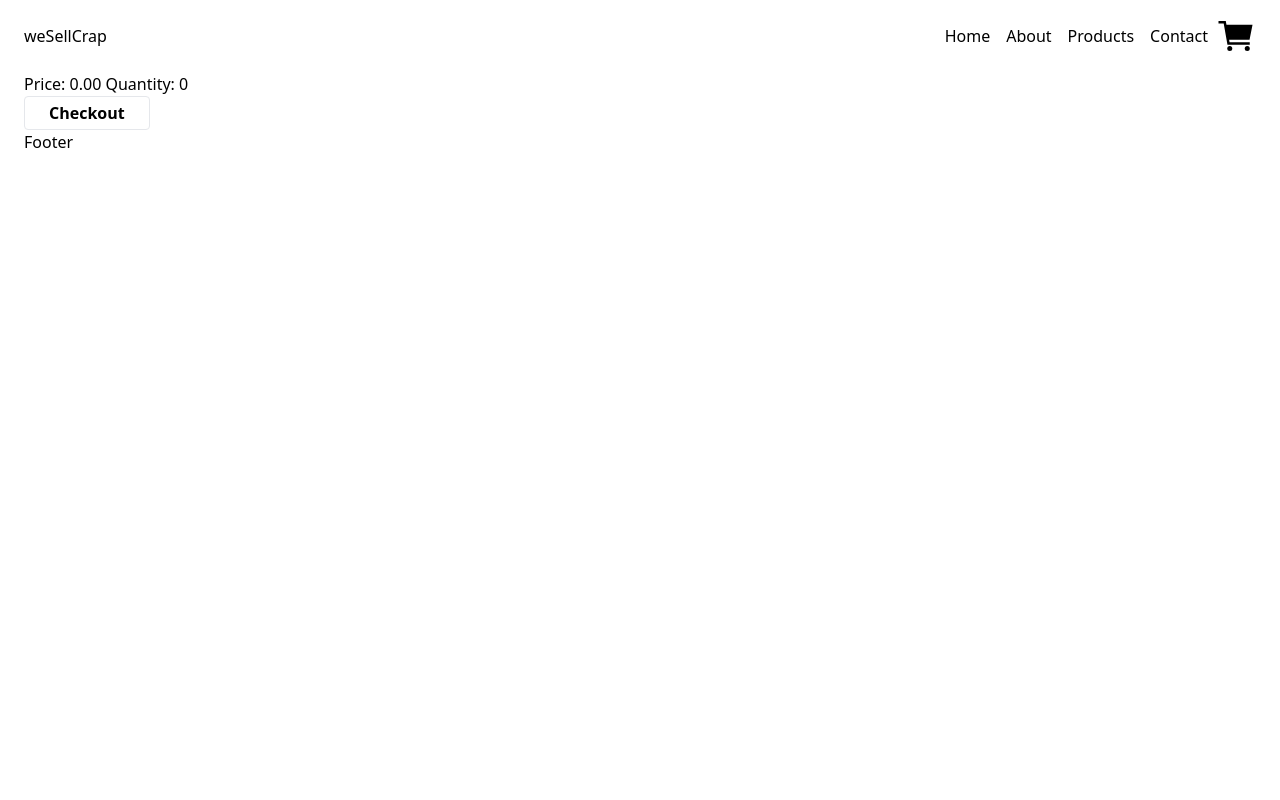
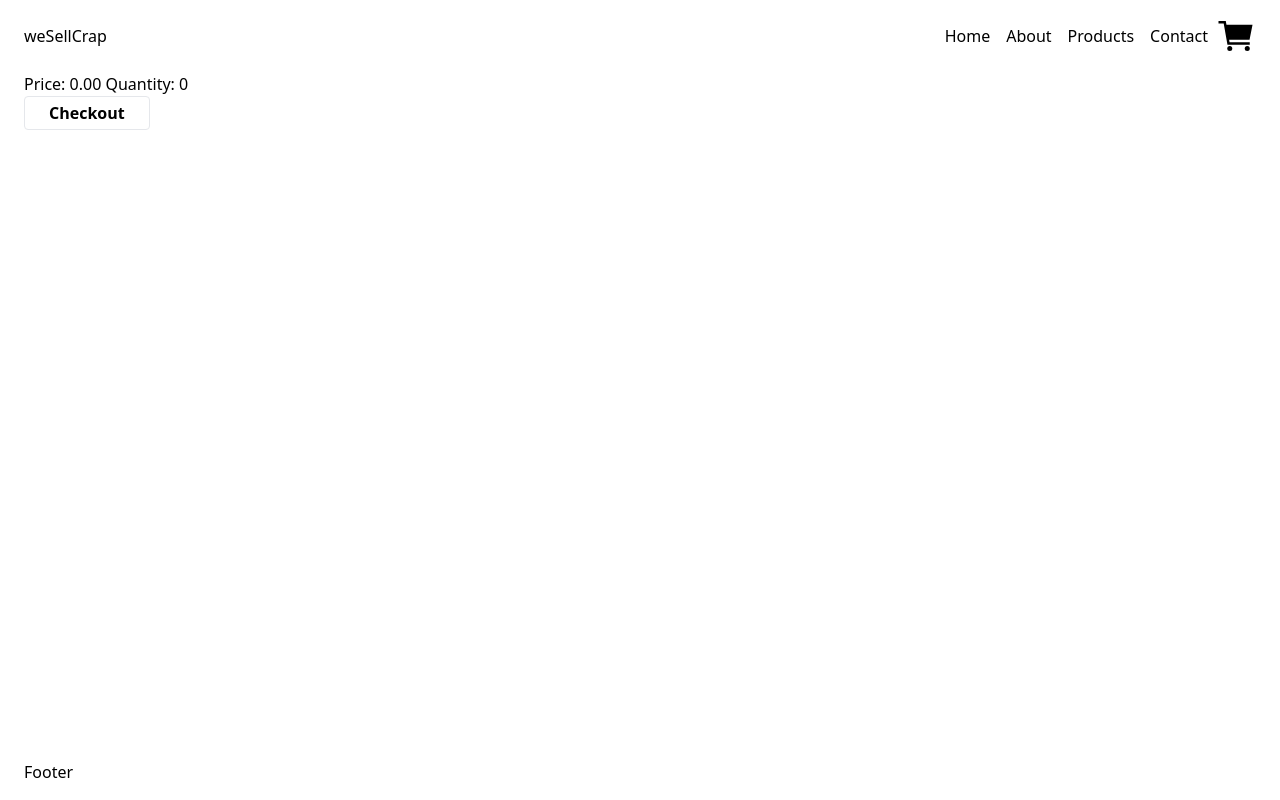
Before and after one commit to mndgs1/jsframeworks-course-assignment, a React (Create React App) app: page /cart in a window 1280 px wide. Built offline with nearby package versions, Linux system fonts and the light colour scheme.

Commit message:
Fixed Layout issue, where the footer was not at the bottom of the page

```diff
--- a/src/components/Footer/index.tsx
+++ b/src/components/Footer/index.tsx
@@ -1,7 +1,9 @@
 export function Footer() {
     return (
-        <footer className="px-2 sm:px-6">
-            <p>Footer</p>
+        <footer>
+            <div className="py-4 max-w-7xl m-auto px-2 sm:px-6">
+                <p>Footer</p>
+            </div>
         </footer>
     );
 }
--- a/src/components/Layout/index.tsx
+++ b/src/components/Layout/index.tsx
@@ -2,10 +2,12 @@ import { Header, Footer } from "../";
 
 export function Layout({ children }: any) {
     return (
-        <>
+        <div className="flex flex-col min-h-screen">
             <Header />
-            <main className="max-w-7xl m-auto px-2 sm:px-6">{children}</main>
+            <main className="grow">
+                <div className="max-w-7xl m-auto px-2 sm:px-6">{children}</div>
+            </main>
             <Footer />
-        </>
+        </div>
     );
 }
--- a/src/pages/Cart/index.tsx
+++ b/src/pages/Cart/index.tsx
@@ -17,7 +17,11 @@ export function CartPage() {
                 {cart.map((cartItem) => {
                     return (
                         <div key={cartItem.id}>
-                            <ProductCard product={cartItem} loading={false} />
+                            <ProductCard
+                                product={cartItem}
+                                loading={false}
+                                className="flex"
+                            />
                         </div>
                     );
                 })}
```
